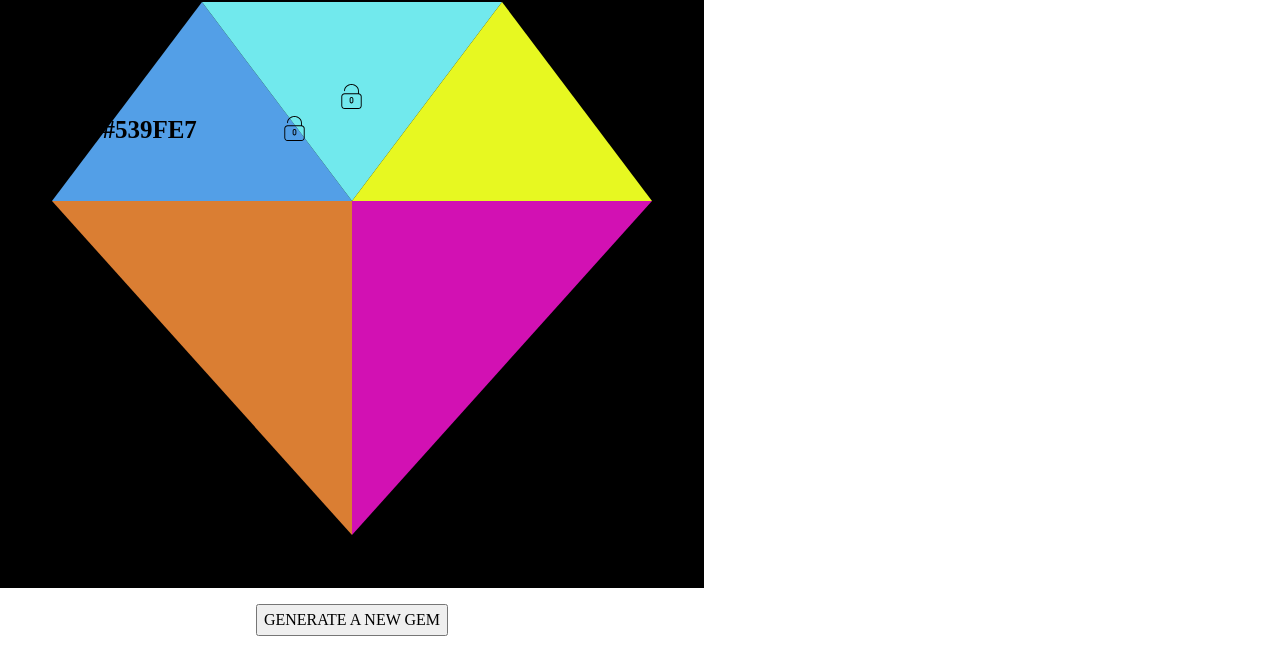
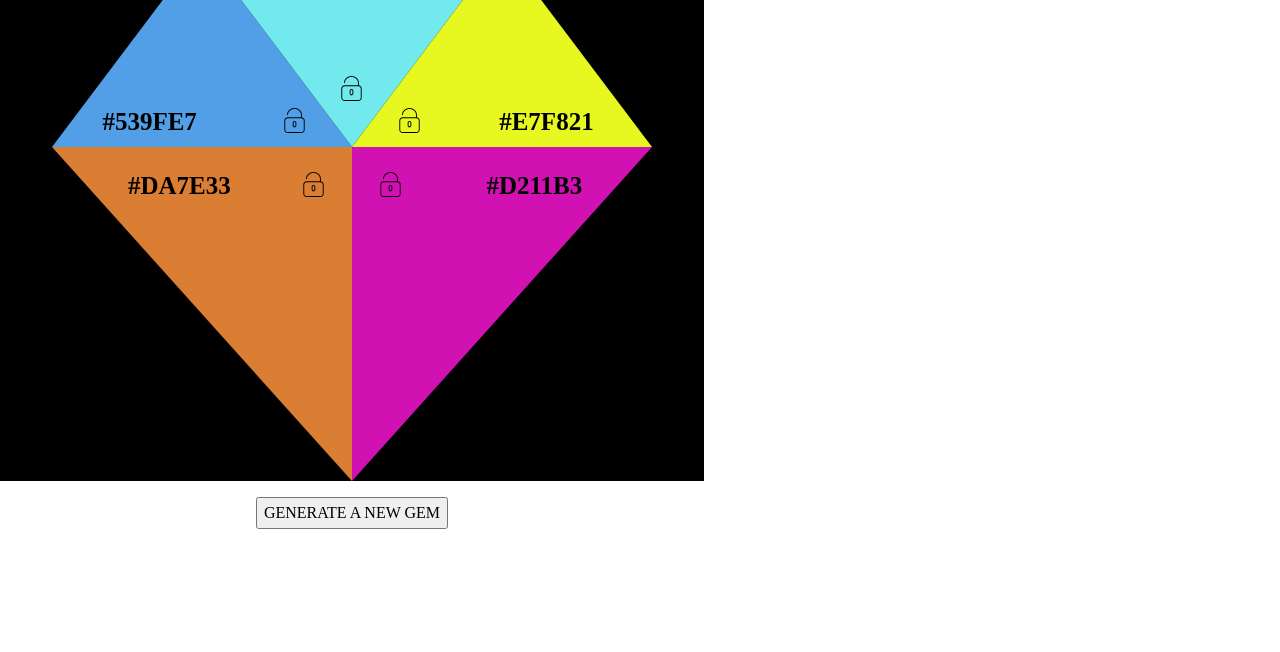
Before and after one commit to laurakwhit/palette-picker, a website: page public/index.html in a window 1280 px wide. Shown: the part 148-800 px from the top of the page. Drawn offline with nearby package versions, Linux system fonts and the light colour scheme.

Commit message:
Add lock img and text to all colors on diamond

```diff
--- a/public/css/styles.css
+++ b/public/css/styles.css
@@ -58,7 +58,7 @@ main {
   justify-content: center;
   align-items: center;
   width: 100%;
-  height: calc(100% - 4rem);
+  /* height: calc(100vh - 10rem); */
   background-color: black;
   font-size: 150px;
 }
@@ -77,23 +77,53 @@ main {
 }
 
 .top-left-triangle img {
-  top: 16.5rem;
-  left: 22%;
+  top: 16rem;
+  left: 22vw;
 }
 
 .top-left-triangle h4 {
-  top: 16.5rem;
-  left: 8%;
+  top: 16rem;
+  left: 8vw;
 }
 
 .top-center-triangle img {
-  top: 14.5rem;
-  left: 26.5%;
+  top: 14rem;
+  left: 26.5vw;
 }
 
 .top-center-triangle h4 {
   top: 7rem;
-  left: 23.5%;
+  left: 23.5vw;
+}
+
+.top-right-triangle img {
+  top: 16rem;
+  left: 31vw;
+}
+
+.top-right-triangle h4 {
+  top: 16rem;
+  left: 39vw;
+}
+
+.bottom-left-triangle img {
+  top: 20rem;
+  left: 23.5vw;
+}
+
+.bottom-left-triangle h4 {
+  top: 20rem;
+  left: 10vw;
+}
+
+.bottom-right-triangle img {
+  top: 20rem;
+  left: 29.5vw;
+}
+
+.bottom-right-triangle h4 {
+  top: 20rem;
+  left: 38vw;
 }
 
 .project-gem__diamond {
@@ -109,8 +139,8 @@ main {
 }
 
 .top-left-triangle {
-  width: 0;
-  height: 0;
+  /* width: 0;
+  height: 0; */
   border-right: 1em solid transparent;
   border-left: 1em  solid transparent;
   border-bottom: 1.33em solid transparent;
@@ -118,8 +148,8 @@ main {
 
 .top-center-triangle{
   margin-left: -1em;
-  width: 0;
-  height: 0;
+  /* width: 0;
+  height: 0; */
   border-right: 1em solid transparent;
   border-left: 1em solid transparent;
   border-top: 1.33em solid transparent;
@@ -127,23 +157,23 @@ main {
 
 .top-right-triangle {
   margin-left: -1em;
-  width: 0;
-  height: 0;
+  /* width: 0;
+  height: 0; */
   border-right: 1em solid transparent;
   border-left: 1em solid transparent;
   border-bottom: 1.33em solid transparent;
 }
 
 .bottom-left-triangle {
-  width: 0;
-  height: 0;
+  /* width: 0;
+  height: 0; */
   border-left: 2em solid transparent;
   border-top: 2.23em solid transparent;
 }
 
 .bottom-right-triangle {
-  width: 0;
-  height: 0;
+  /* width: 0;
+  height: 0; */
   border-right: 2em solid transparent;
   border-top: 2.23em solid transparent;
 }
--- a/public/index.html
+++ b/public/index.html
@@ -14,18 +14,27 @@
           <div class='left-side__diamond'>
               <div class='top-triangles'>
                 <div class='top-left-triangle top-left-triangle-main'>
-                  <h4>#FFFFFF</h4>
+                  <h4></h4>
                   <img src='./assets/unlocked.svg' alt='lock' />
                 </div>
                 <div class='top-center-triangle top-center-triangle-main'>
-                    <h4>#FFFFFF</h4>
+                    <h4></h4>
                     <img src='./assets/unlocked.svg' alt='lock' />
                 </div>
-                <div class='top-right-triangle top-right-triangle-main'></div>
+                <div class='top-right-triangle top-right-triangle-main'>
+                    <h4></h4>
+                    <img src='./assets/unlocked.svg' alt='lock' />
+                </div>
               </div>
               <div class='bottom-triangles'>
-                <div class='bottom-left-triangle bottom-left-triangle-main'></div>
-                <div class='bottom-right-triangle bottom-right-triangle-main'></div>
+                <div class='bottom-left-triangle bottom-left-triangle-main'>
+                    <h4></h4>
+                    <img src='./assets/unlocked.svg' alt='lock' />
+                </div>
+                <div class='bottom-right-triangle bottom-right-triangle-main'>
+                    <h4></h4>
+                    <img src='./assets/unlocked.svg' alt='lock' />
+                </div>
               </div>
             </div>
         <button class="left-side__new-gem-btn">GENERATE A NEW GEM</button>
--- a/public/js/scripts.js
+++ b/public/js/scripts.js
@@ -85,12 +85,9 @@ function createGemPalette(gemName) {
   $('.right-side__project--gems').prepend(gem);
   $(`.top-left-triangle-${gemName}`).css('border-bottom-color', $('.top-left-triangle').find('h4').text());
   $(`.top-center-triangle-${gemName}`).css('border-top-color', $('.top-center-triangle').find('h4').text());
-  // $(`.top-right-triangle-${gemName}`).css('border-bottom-color', $('.top-right-triangle').find('h4').text());
-  $(`.top-right-triangle-${gemName}`).css('border-bottom-color', 'black');
-  // $(`.bottom-left-triangle-${gemName}`).css('border-top-color', $('.bottom-left-triangle').find('h4').text());
-  $(`.bottom-left-triangle-${gemName}`).css('border-top-color', 'black');
-  // $(`.bottom-right-triangle-${gemName}`).css('border-top-color', $('.bottom-right-triangle').find('h4').text());
-  $(`.bottom-right-triangle-${gemName}`).css('border-top-color', 'black');
+  $(`.top-right-triangle-${gemName}`).css('border-bottom-color', $('.top-right-triangle').find('h4').text());
+  $(`.bottom-left-triangle-${gemName}`).css('border-top-color', $('.bottom-left-triangle').find('h4').text());
+  $(`.bottom-right-triangle-${gemName}`).css('border-top-color', $('.bottom-right-triangle').find('h4').text());
 }
 
 $(window).on('load', generateGem);
```
